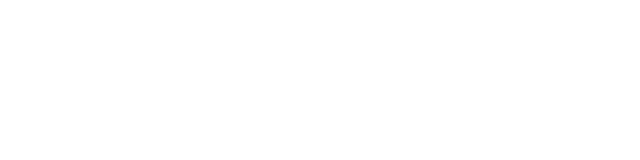
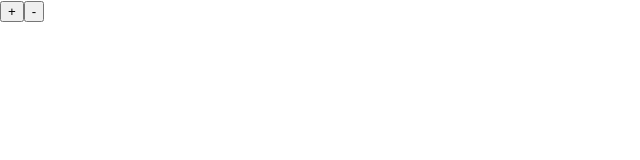
Before and after one commit to Tahasmaoui15/Counter_app, a React (Create React App) app: page / in a window 1280 px wide. Shown: the top 160 px of the page, without its empty margins (0-640 px from the left). Built offline with nearby package versions, Linux system fonts and the light colour scheme.

Commit message:
Created a React Class Component in App.js & Added two functions increment and decrement in Counter.js & Used the onClick event inside the buttons to increment and decrement.

```diff
--- a/src/App.js
+++ b/src/App.js
@@ -1,12 +1,11 @@
-
-import './App.css';
-
-function App() {
-  return (
-    <div className="App">
-
-    </div>
-  );
+import React, { Component } from 'react';
+import Counter from './Components/Counter';
+export default class App extends Component {
+  render() {
+    return (
+      <div>
+        <Counter/>
+      </div>
+    );
+  }
 }
-
-export default App;
--- a/src/Components/Counter.js
+++ b/src/Components/Counter.js
@@ -6,14 +6,19 @@
         this.state = {count:0};
       }
 
+      increment = () => {
+        this.setState({count: this.state.count +1})
+      }
 
+      decrement = () => {
+        this.setState({count: this.state.count -1})
+      }
 
   render() {
     return (
       <div>
-        <button> + </button>
-        <button> - </button>
-
+        <button onClick={() => this.increment()}> + </button>
+        <button onClick={() =>  this.decrement()}> - </button>
       </div>
     );
   }
```
